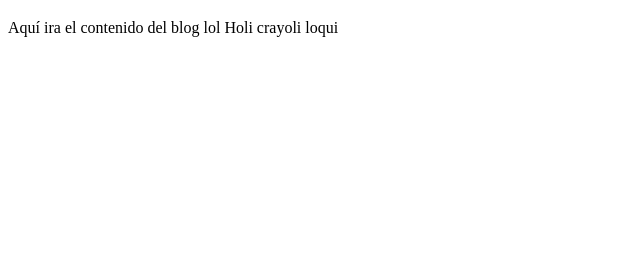
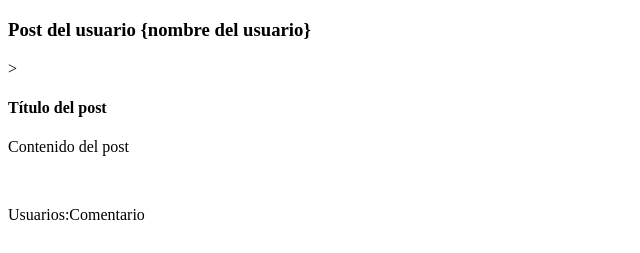
Before and after one commit to MonsterlyN3rdy/Curso-GIT, a plain HTML site: page index.html in a window 1280 px wide. Shown: the part 547-800 px from the top of the page, without its empty margins (0-640 px from the left). Drawn offline with Linux system fonts and the light colour scheme; a web font is replaced by a local one.

Commit message:
Add html

```diff
--- a/index.html
+++ b/index.html
@@ -15,9 +15,14 @@
         <img src= "img/proxy.png">
         <h1>Blog Curso Git</h1>
     </div>
-    <div>
-        Aquí ira el contenido del blog lol
-        Holi crayoli loqui
+    <div class = "container" id="content">
+        <h3>Post del usuario {nombre del usuario}</h3>>
+        <div>
+            <h4>Título del post</h4>
+            <p>Contenido del post</p>
+            <br>
+            <p><span>Usuarios:</span>Comentario</p>
+        </div>
     </div>
 </body>
 </html>
```
